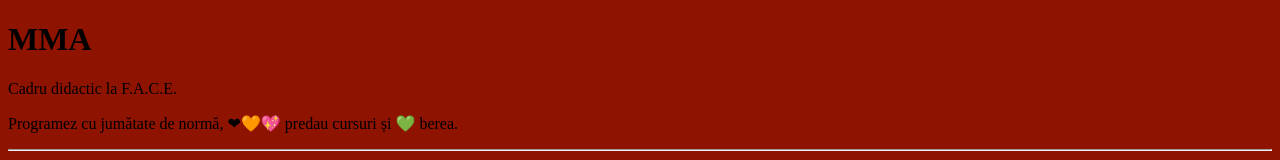
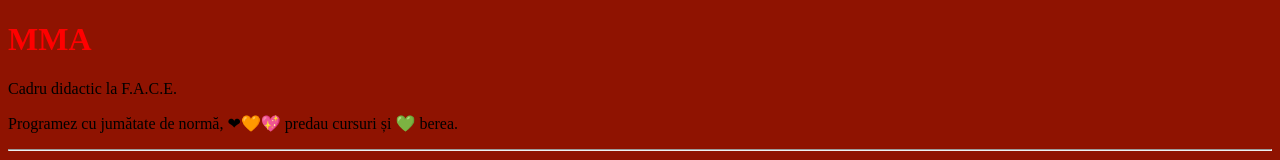
Before and after one commit to ammarian/cv_demo, a plain HTML site: page index.html in a window 1280 px wide. Shown: the top 160 px of the page. Drawn offline with Linux system fonts and the light colour scheme.

Commit message:
Update index.html

```diff
--- a/index.html
+++ b/index.html
@@ -9,7 +9,7 @@
   </head>
   <!-- <body style="background-color:#8FEEA5;"> -->
     <body style="background-color:#8F1301;">
-    <h1 style="font-color: red;">MMA</h1>
+    <h1 style="color: red;">MMA</h1>
     <p>Cadru didactic la F.A.C.E.</p>
     <p>Programez cu jumătate de normă, ❤🧡💖 predau cursuri și 💚 berea.</p>
     <hr>
```
